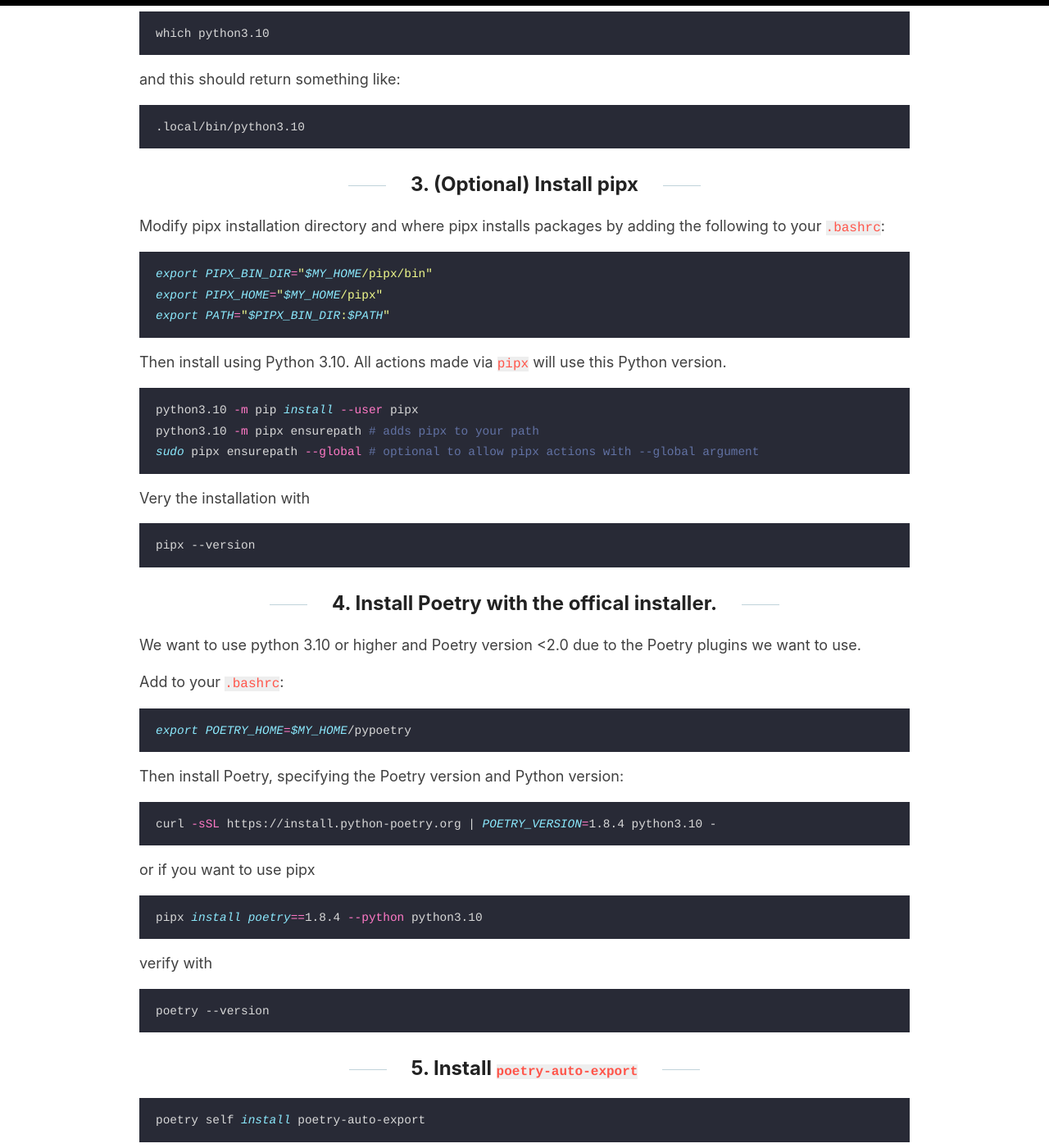
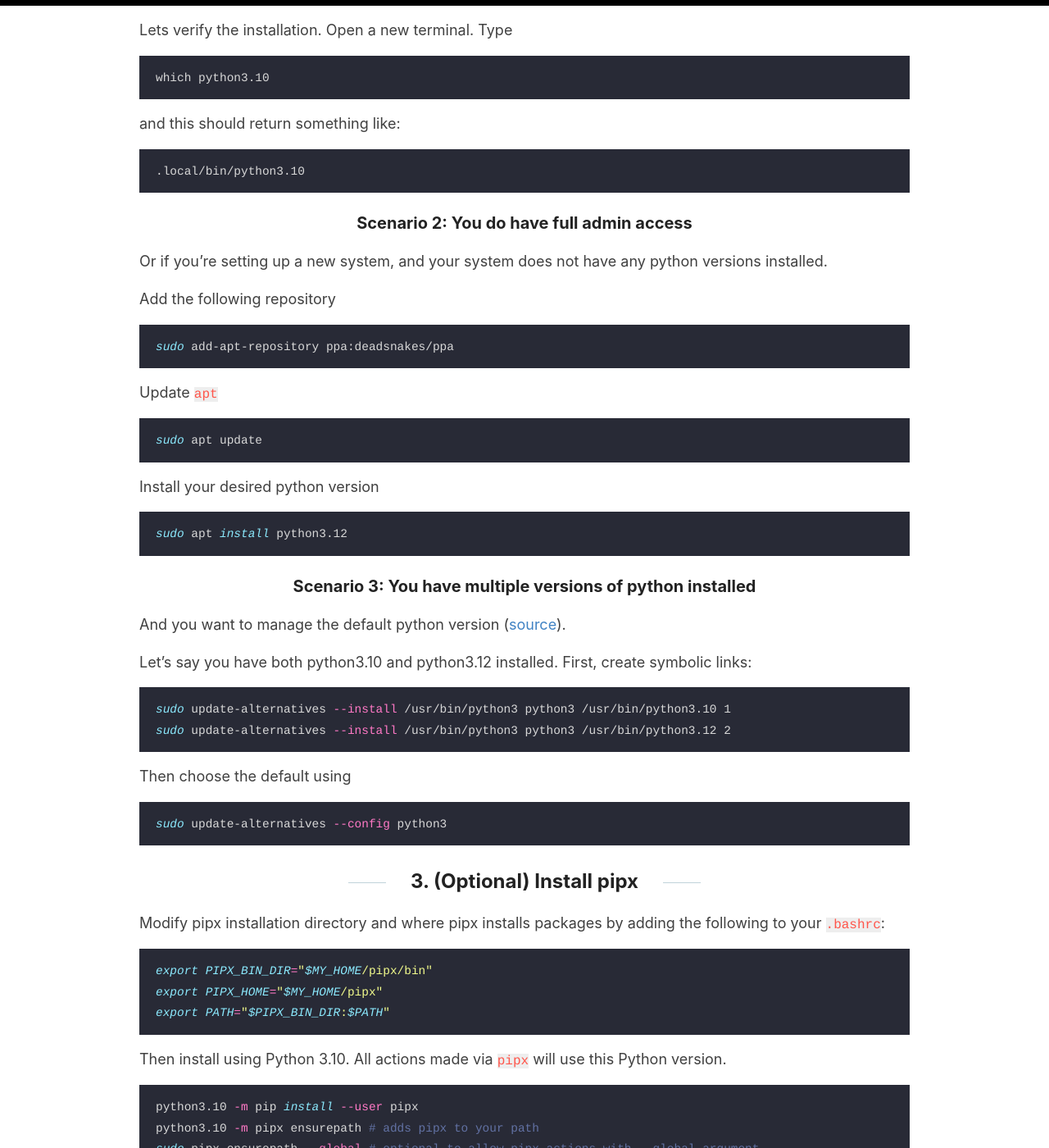
Before and after one commit to kfchou/kfchou.github.io, a Jekyll site: the page built from _posts/2025-02-21-my-setup.md, in a window 1280 px wide and 1400 px high, scrolled down 2178 px. Shown: the whole window at 82% size. Built offline with Jekyll 4.4.1, drawn with Linux system fonts in a browser that asks for light colours; comment, search, counter and statistics services are not loaded; some of the changed text lies outside the part shown.

Commit message:
add python installation instructions

````diff
--- a/_posts/2025-02-21-my-setup.md
+++ b/_posts/2025-02-21-my-setup.md
@@ -53,6 +53,7 @@
 in console then try again.
 
 ## 2. Install python 3.10
+### Scenario 1: You do not have admin access
 I'm specifying the python version here due to the Poetry-auto-export dependecy requirements. It will work with Python versions 3.10 or higher.
 
 The `--preview` option installs Python executables into your PATH:
@@ -66,9 +67,40 @@
 which python3.10
 ```
 and this should return something like:
-```
+```sh
 .local/bin/python3.10
 ```
+
+### Scenario 2: You do have full admin access
+Or if you're setting up a new system, and your system does not have any python versions installed.
+
+Add the following repository
+```sh
+sudo add-apt-repository ppa:deadsnakes/ppa
+```
+Update `apt`
+```sh
+sudo apt update
+```
+Install your desired python version
+```sh
+sudo apt install python3.12
+```
+### Scenario 3: You have multiple versions of python installed
+And you want to manage the default python version ([source](https://www.debugpoint.com/install-python-3-12-ubuntu/)).
+
+Let's say you have both python3.10 and python3.12 installed. First, create symbolic links:
+```sh
+sudo update-alternatives --install /usr/bin/python3 python3 /usr/bin/python3.10 1
+sudo update-alternatives --install /usr/bin/python3 python3 /usr/bin/python3.12 2
+```
+Then choose the default using
+```sh
+sudo update-alternatives --config python3
+```
+
+
+
 ## 3. (Optional) Install pipx
 Modify pipx installation directory and where pipx installs packages by adding the following to your `.bashrc`:
 ```sh
````
